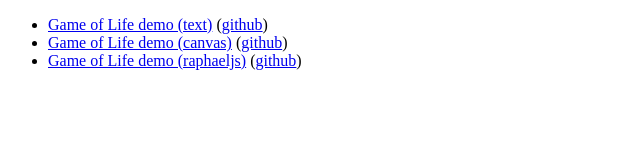
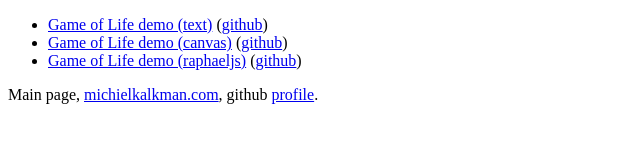
Before and after one commit to michiel/michiel.github.com, a plain HTML site: page index.html in a window 1280 px wide. Shown: the whole page, without its empty margins (0-640 px from the left). Drawn offline with Linux system fonts and the light colour scheme.

Commit message:
Add link to michielkalkman.com and github profile

```diff
--- a/index.html
+++ b/index.html
@@ -19,9 +19,10 @@
             <li>
             <a href="http://michiel.github.com/gameoflife-coffee/index-raphael.html">Game of Life demo (raphaeljs)</a> (<a href="http://github.com/michiel/gameoflife-coffee">github</a>)
             </li>
-            </li>
           </ul>
         </div>
+
+        Main page, <a href="http://michielkalkman.com/">michielkalkman.com</a>, github <a href="http://github.com/michiel">profile</a>.
       </div>
 <script type="text/javascript">
 
```
